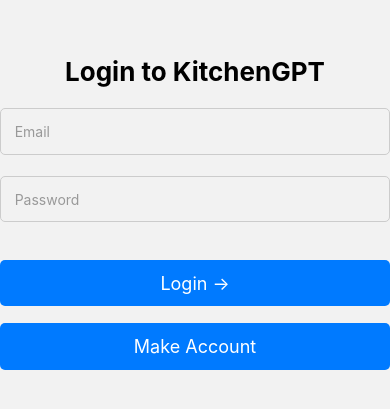
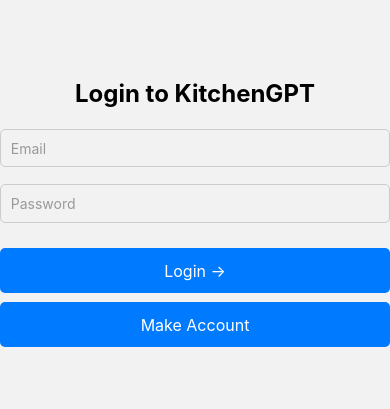
Before and after one commit to ryanzx-zone/Byte-Bites, a React Native app: screen /Login in a window 390 px wide. Shown: the part 209-618 px from the top of the page. Built offline with nearby package versions, Linux system fonts and the light colour scheme; no server answers.

Commit message:
styling adjustment

```diff
--- a/app/screens/PLoginScreen.js
+++ b/app/screens/PLoginScreen.js
@@ -79,29 +79,29 @@
     padding: width * 0.05,
   },
   heading: {
-    fontSize: 26,
+    fontSize: 24,
     marginBottom: height * 0.025,
     fontWeight: 'bold',
   },
   input: {
     borderWidth: 1,
     borderColor: '#ccc',
-    padding: width * 0.035,
+    padding: width * 0.025,
     width: '100%',
-    marginBottom: height * 0.025,
+    marginBottom: height * 0.02,
     borderRadius: 5,
     color: '#000',
   },
   button: {
     padding: height * 0.015,
     borderRadius: 5,
-    marginTop: height * 0.02,
+    marginTop: height * 0.01,
     width: '100%',
     alignItems: 'center',
     backgroundColor: '#007AFF',
   },
   buttonText: {
-    fontSize: 18,
+    fontSize: 16,
     color: '#fff',
   },
 });
```
